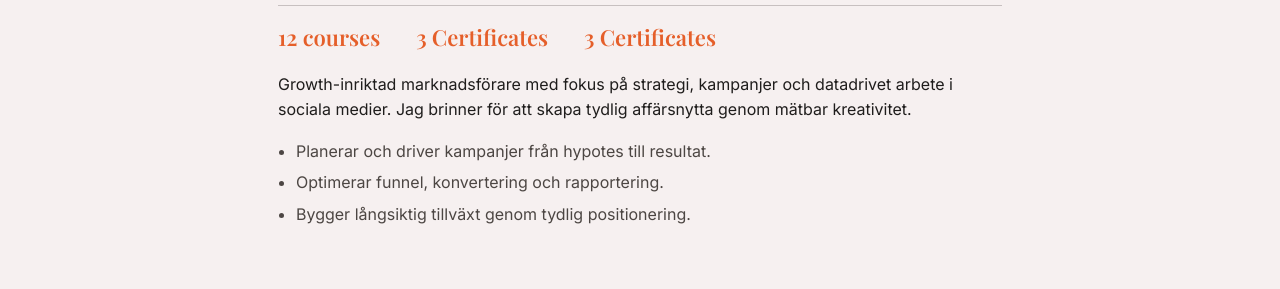
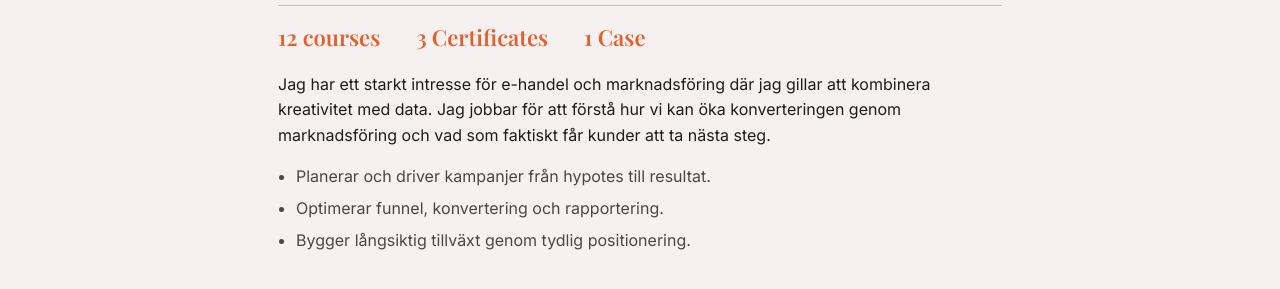
Before and after one commit to elsavonknorring/elsavonknorring.github.io, a plain HTML site: page index.html in a window 1280 px wide. Shown: the part 853-1142 px from the top of the page. Drawn offline with nearby package versions, Linux system fonts and the light colour scheme.

Commit message:
Ändra om mig

```diff
--- a/index.html
+++ b/index.html
@@ -202,11 +202,11 @@
       <h2 class="serif">Growth Marketing</h2>
       <div class="about hr"></div>
       <div class="about stats serif">
-        <div>12 courses</div><div>3 Certificates</div><div>3 Certificates</div>
+        <div>12 courses</div><div>3 Certificates</div><div>1 Case</div>
       </div>
       <p>
-        Growth-inriktad marknadsförare med fokus på strategi, kampanjer och datadrivet arbete i sociala medier.
-        Jag brinner för att skapa tydlig affärsnytta genom mätbar kreativitet.
+        Jag har ett starkt intresse för e-handel och marknadsföring där jag gillar att kombinera kreativitet med data.
+        Jag jobbar för att förstå hur vi kan öka konverteringen genom marknadsföring och vad som faktiskt får kunder att ta nästa steg.
       </p>
       <ul>
         <li>Planerar och driver kampanjer från hypotes till resultat.</li>
```
